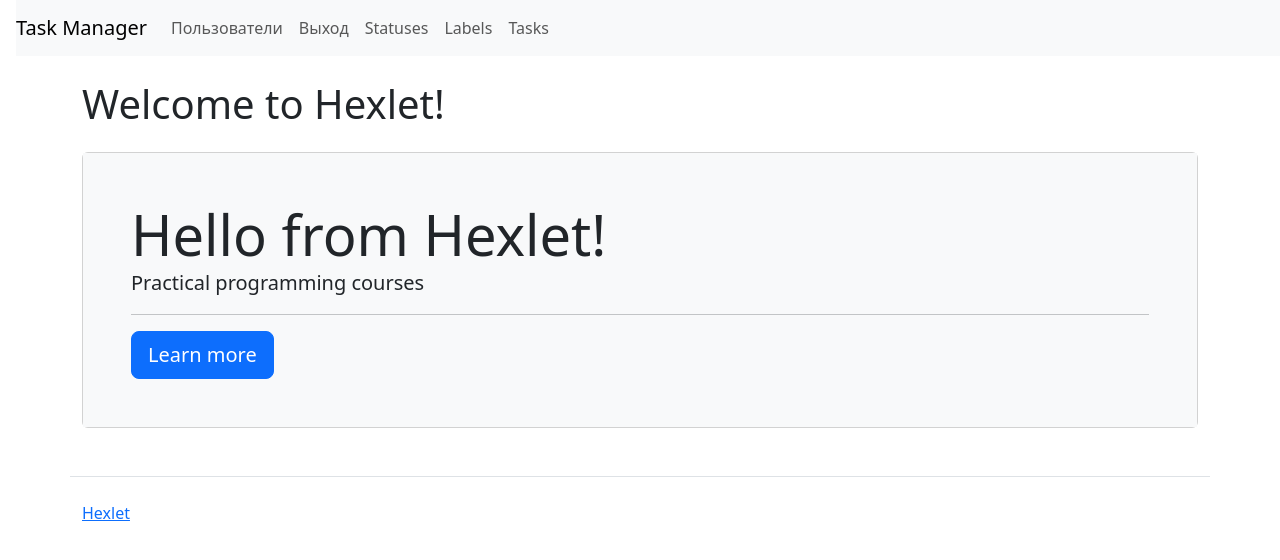
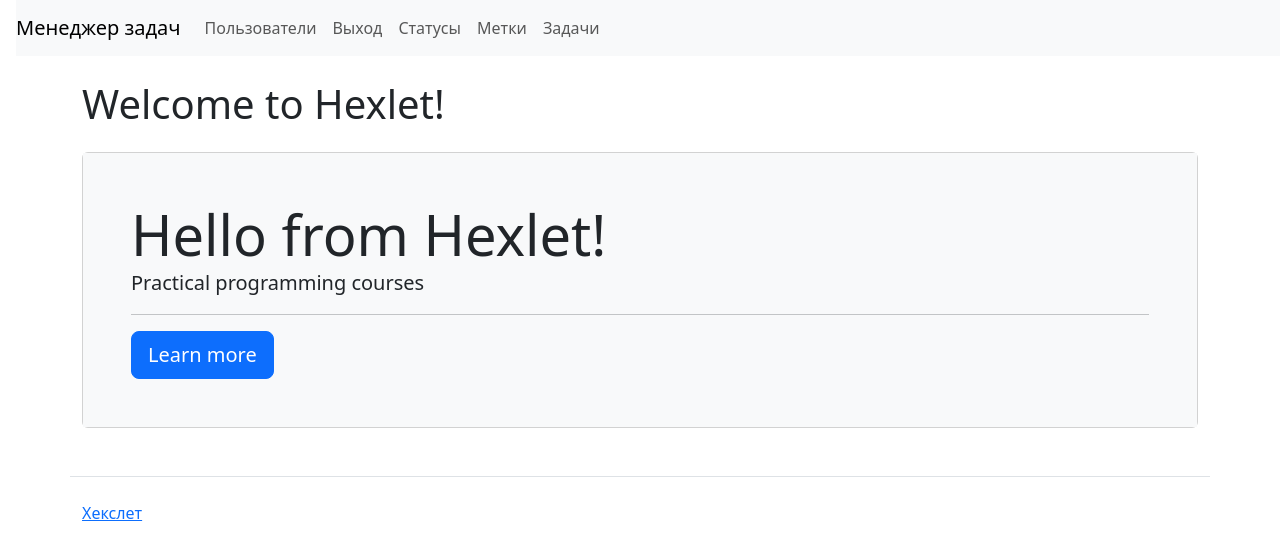
Before and after one commit to lyovaparsyan94/python-project-52, a Django app: page / in a window 1280 px wide. Shown: the top 560 px of the page. Run offline with Django 5.2, Linux system fonts and the light colour scheme; the visitor is signed in with stand-in values (Sample User, id 1); parts of the project's set-up code (start-up, migrations or seed data) failed here and were passed over; some libraries are stand-ins or nearby versions.

Commit message:
update html

```diff
--- a/task_manager/templates/base.html
+++ b/task_manager/templates/base.html
@@ -13,7 +13,7 @@
   </head>
   <body class="d-flex flex-column min-vh-100">
     <nav class="navbar navbar-expand-lg navbar-light bg-light ms-3">
-      <a class="navbar-brand" href="/">{% translate 'Task Manager' %}</a>
+      <a class="navbar-brand" href="/">Менеджер задач</a>
       <button class="navbar-toggler" data-bs-toggle="collapse" data-bs-target="#navbarToggleExternalContent">
         <span class="navbar-toggler-icon"></span>
       </button>
@@ -42,13 +42,13 @@
           {% endif %}
           {% if user.is_authenticated %}
           <li class="nav-item">
-            <a class="nav-link" href="{% url 'statuses:list' %}">{% translate 'Statuses' %}</a>
+            <a class="nav-link" href="{% url 'statuses:list' %}">Статусы</a>
           </li>
           <li class="nav-item">
-            <a class="nav-link" href="{% url 'labels:list' %}">{% translate 'Labels' %}</a>
+            <a class="nav-link" href="{% url 'labels:list' %}">Метки</a>
           </li>
           <li class="nav-item">
-            <a class="nav-link" href="{% url 'tasks:list' %}">{% translate 'Tasks' %}</a>
+            <a class="nav-link" href="{% url 'tasks:list' %}">Задачи</a>
           </li>
           {% endif %}
         </ul>
@@ -62,7 +62,7 @@
     </main>
     <footer>
       <div class="container my-5 pt-4 border-top">
-        <a target="_blank" href="https://ru.hexlet.io">{% translate 'Hexlet' %}</a>
+        <a target="_blank" href="https://ru.hexlet.io">Хекслет</a>
       </div>
     </footer>
   </body>
```
